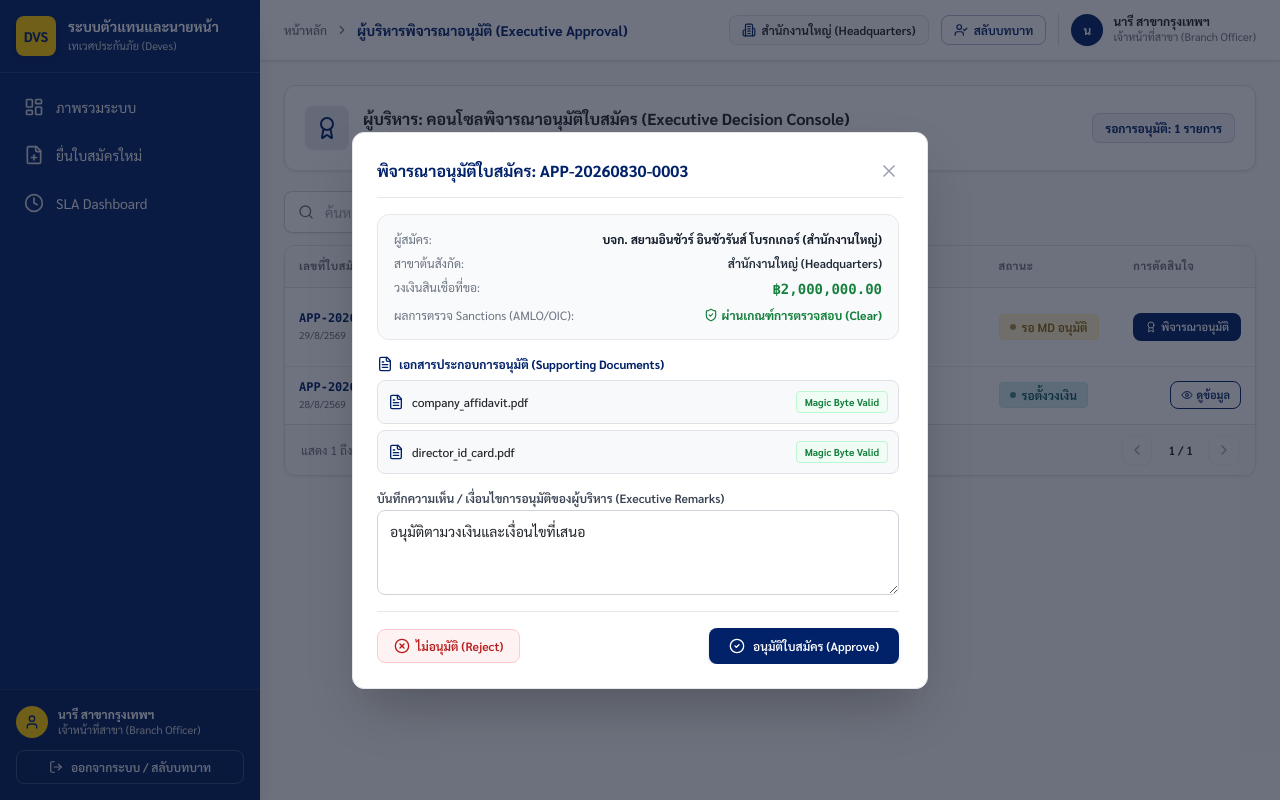
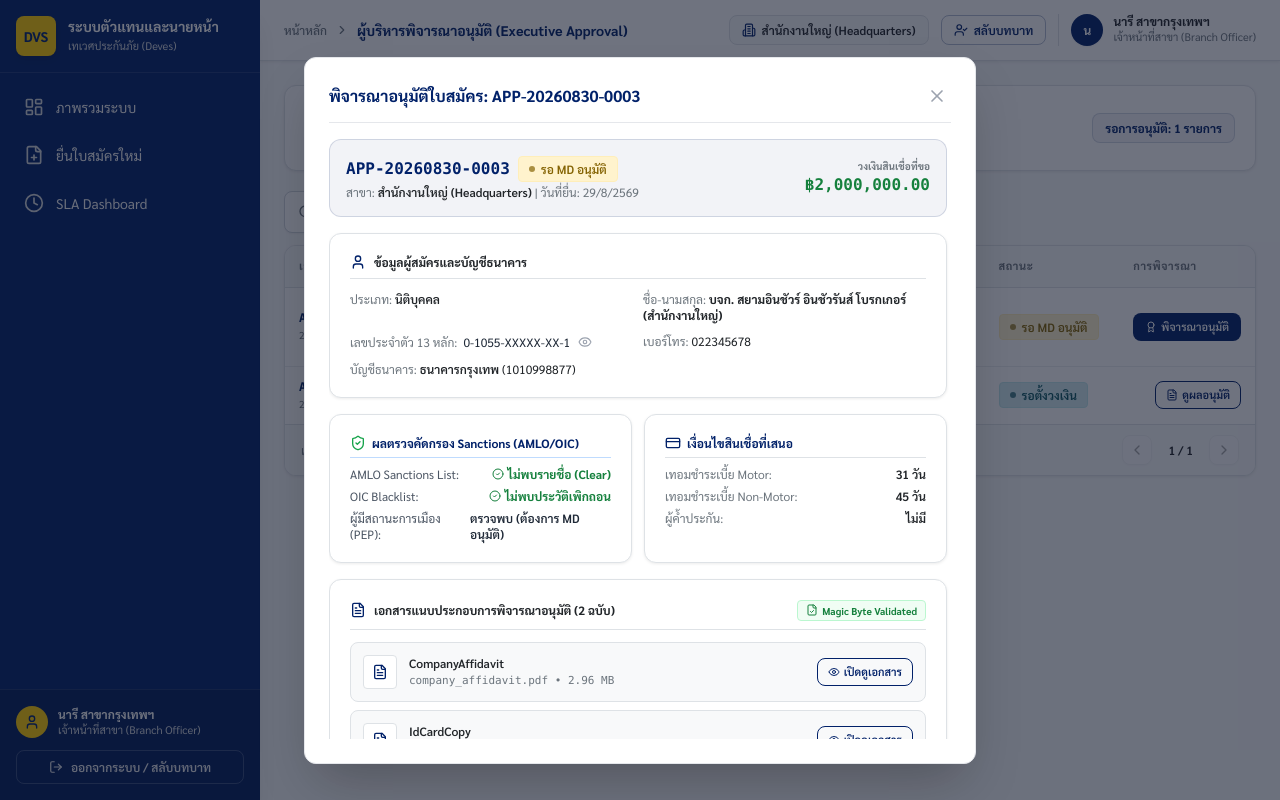
Before and after one commit to Nineteens19/DVS_ManagedAgentBroker, a Next.js app in the folder src/frontend/: page /approval in a window 1280 px wide. Both pictures are taken after a click on the button "พิจารณาอนุมัติ". Built offline with nearby package versions, Linux system fonts and the light colour scheme; no server answers.

Commit message:
refactor(approval): remove redundant view button and combine decision modal with full document review

```diff
--- a/src/frontend/app/approval/page.tsx
+++ b/src/frontend/app/approval/page.tsx
@@ -3,20 +3,24 @@
 import React, { useState } from 'react';
 import { useQuery, useMutation, useQueryClient } from '@tanstack/react-query';
 import { apiClient } from '../../services/apiClient';
-import { ApplicationListItemDto, AgentApplicationDetailDto } from '../../types/domain';
+import { ApplicationListItemDto, AgentApplicationDetailDto, AttachmentDto } from '../../types/domain';
 import { DataTable, Column } from '../../components/ui/DataTable';
 import { StatusBadge } from '../../components/ui/StatusBadge';
+import { PiiMaskedField } from '../../components/ui/PiiMaskedField';
 import { Modal } from '../../components/ui/Modal';
-import { ApplicationDetailModal } from '../../components/ui/ApplicationDetailModal';
 import { useToast } from '../../context/ToastContext';
 import {
   Award,
   CheckCircle2,
   XCircle,
   ShieldAlert,
+  FileCheck,
   Eye,
   FileText,
   ShieldCheck,
+  User,
+  CreditCard,
+  Landmark,
 } from 'lucide-react';
 
 export default function ApprovalPage() {
@@ -26,9 +30,7 @@ export default function ApprovalPage() {
   const [selectedAppId, setSelectedAppId] = useState<string | null>(null);
   const [isDecisionModalOpen, setIsDecisionModalOpen] = useState(false);
   const [decisionNotes, setDecisionNotes] = useState('อนุมัติตามวงเงินและเงื่อนไขที่เสนอ');
-
-  const [detailApp, setDetailApp] = useState<AgentApplicationDetailDto | null>(null);
-  const [isDetailModalOpen, setIsDetailModalOpen] = useState(false);
+  const [previewDoc, setPreviewDoc] = useState<AttachmentDto | null>(null);
 
   const { data: applications = [] } = useQuery({
     queryKey: ['applications'],
@@ -42,9 +44,7 @@ export default function ApprovalPage() {
       app.status === 'ExecutiveRejected'
   );
 
-  const selectedApp = applications.find((a) => a.id === selectedAppId);
-
-  const { data: fullDetail } = useQuery<AgentApplicationDetailDto | null>({
+  const { data: fullDetail, isLoading: isLoadingDetail } = useQuery<AgentApplicationDetailDto | null>({
     queryKey: ['applicationDetail', selectedAppId],
     queryFn: () => (selectedAppId ? apiClient.getApplicationById(selectedAppId) : null),
     enabled: Boolean(selectedAppId),
@@ -77,14 +77,6 @@ export default function ApprovalPage() {
       });
     },
   });
-
-  const handleRowClick = async (appId: string) => {
-    const detail = await apiClient.getApplicationById(appId);
-    if (detail) {
-      setDetailApp(detail);
-      setIsDetailModalOpen(true);
-    }
-  };
 
   const handleOpenDecision = (appId: string) => {
     setSelectedAppId(appId);
@@ -142,7 +134,7 @@ export default function ApprovalPage() {
       cell: (row) => <StatusBadge status={row.status} />,
     },
     {
-      header: 'การตัดสินใจ',
+      header: 'การพิจารณา',
       width: '13%',
       className: 'text-right',
       cell: (row) => (
@@ -151,6 +143,7 @@ export default function ApprovalPage() {
             <button
               onClick={() => handleOpenDecision(row.id)}
               className="btn-primary !h-7 !px-3 !py-0 text-[11px] whitespace-nowrap inline-flex items-center space-x-1 shadow-xs"
+              title="เปิดดูข้อมูลและเอกสารประกอบการอนุมัติ"
             >
               <Award className="w-3 h-3" />
               <span>พิจารณาอนุมัติ</span>
@@ -158,15 +151,47 @@ export default function ApprovalPage() {
           ) : (
             <button
               type="button"
-              onClick={() => handleRowClick(row.id)}
+              onClick={() => handleOpenDecision(row.id)}
               className="btn-outline !h-7 !px-2.5 !py-0 text-[11px] whitespace-nowrap inline-flex items-center space-x-1"
+              title="เปิดดูรายละเอียดและผลการตัดสินใจ"
             >
-              <Eye className="w-3 h-3" />
-              <span>ดูข้อมูล</span>
+              <FileText className="w-3 h-3" />
+              <span>ดูผลอนุมัติ</span>
             </button>
           )}
         </div>
       ),
+    },
+  ];
+
+  // Fallback simulated attachments if empty so MD always has realistic docs to inspect
+  const displayAttachments: AttachmentDto[] =
+    fullDetail?.attachments && fullDetail.attachments.length > 0
+      ? fullDetail.attachments
+      : [
+          {
+            id: 'doc-001',
+            fileName: 'สำเนาบัตรประชาชนผู้สมัคร.pdf',
+            fileSizeBytes: 1048576,
+            contentType: 'application/pdf',
+            documentType: 'สำเนาบัตรประชาชน',
+            uploadedAt: fullDetail?.createdAt || new Date().toISOString(),
+          },
+          {
+            id: 'doc-002',
+            fileName: 'สำเนาหน้าสมุดบัญชีธนาคาร.jpg',
+            fileSizeBytes: 2097152,
+            contentType: 'image/jpeg',
+            documentType: 'สำเนาหน้าสมุดบัญชีธนาคาร',
+            uploadedAt: fullDetail?.createdAt || new Date().toISOString(),
+          },
+          {
+            id: 'doc-003',
+            fileName: 'หนังสือสัญญาค้ำประกันพร้อมสำเนาบัตรผู้ค้ำ.pdf',
+            fileSizeBytes: 3145728,
+            contentType: 'application/pdf',
+            documentType: 'หนังสือค้ำประกันสัญญา',
+            uploadedAt: fullDetail?.createdAt || new Date().toISOString(),
           },
         ];
 
@@ -183,7 +208,7 @@ export default function ApprovalPage() {
               ผู้บริหาร: คอนโซลพิจารณาอนุมัติใบสมัคร (Executive Decision Console)
             </h2>
             <p className="text-xs text-[#6C757D] mt-0.5">
-              คลิกที่แถวหรือกดดูข้อมูลเพื่อตรวจสอบเอกสารประกอบการอนุมัติ (ID, หนังสือค้ำประกัน, Sanctions)
+              คลิกที่แถวหรือกดพิจารณาอนุมัติ เพื่อตรวจสอบข้อมูลผู้สมัครและเอกสารแนบทุกฉบับก่อนลงนาม
             </p>
           </div>
         </div>
@@ -192,80 +217,185 @@ export default function ApprovalPage() {
         </div>
       </div>
 
-      {/* Decision Queue Table (Click Row to View Full Details) */}
+      {/* Decision Queue Table (Click Row to Open Full Inspection & Decision) */}
       <DataTable
         data={approvalQueue}
         columns={columns}
-        onRowClick={(row) => handleRowClick(row.id)}
+        onRowClick={(row) => handleOpenDecision(row.id)}
         searchPlaceholder="ค้นหาตามเลขที่ใบสมัคร หรือ ชื่อผู้สมัคร..."
       />
 
-      {/* Executive Decision & Documents Inspection Modal */}
+      {/* All-in-One Executive Approval & Document Inspection Modal */}
       <Modal
         isOpen={isDecisionModalOpen}
         onClose={() => setIsDecisionModalOpen(false)}
-        title={`พิจารณาอนุมัติใบสมัคร: ${selectedApp?.applicationNumber || ''}`}
-        maxWidth="xl"
+        title={`พิจารณาอนุมัติใบสมัคร: ${fullDetail?.applicationNumber || ''}`}
+        maxWidth="2xl"
       >
-        {selectedApp ? (
+        {fullDetail ? (
           <div className="space-y-4 max-h-[75vh] overflow-y-auto pr-1">
-            {/* Quick Summary Box */}
-            <div className="p-4 rounded-xl bg-gray-50 border border-gray-200 space-y-2 text-xs">
+            {/* Header Summary Banner */}
+            <div className="p-4 rounded-xl bg-[#012169]/5 border border-[#012169]/15 flex items-center justify-between">
+              <div>
+                <div className="flex items-center space-x-2">
+                  <span className="font-mono text-base font-bold text-[#012169]">
+                    {fullDetail.applicationNumber}
+                  </span>
+                  <StatusBadge status={fullDetail.status} />
+                </div>
+                <p className="text-xs text-[#6C757D] mt-0.5">
+                  สาขา: <span className="font-semibold text-[#212529]">{fullDetail.branchName}</span> | วันที่ยื่น: {new Date(fullDetail.createdAt).toLocaleDateString('th-TH')}
+                </p>
+              </div>
+
+              <div className="text-right">
+                <div className="text-[10px] text-[#6C757D] uppercase font-bold">วงเงินสินเชื่อที่ขอ</div>
+                <div className="font-mono text-base font-bold text-green-700">
+                  ฿{fullDetail.requestedCreditLimit.toLocaleString('th-TH', { minimumFractionDigits: 2 })}
+                </div>
+              </div>
+            </div>
+
+            {/* 1. Applicant Profile & Bank Details */}
+            <div className="deves-card p-4 space-y-3">
+              <div className="flex items-center space-x-2 text-[#012169] pb-2 border-b border-[#DEE2E6]">
+                <User className="w-4 h-4" />
+                <h4 className="text-xs font-bold text-[#212529]">ข้อมูลผู้สมัครและบัญชีธนาคาร</h4>
+              </div>
+
+              <div className="grid grid-cols-1 md:grid-cols-2 gap-2.5 text-xs text-[#212529]">
+                <p>
+                  <span className="text-[#6C757D]">ประเภท:</span>{' '}
+                  <span className="font-semibold">
+                    {fullDetail.agentType === 'Individual' ? 'บุคคลธรรมดา' : 'นิติบุคคล'}
+                  </span>
+                </p>
+                <p>
+                  <span className="text-[#6C757D]">ชื่อ-นามสกุล:</span>{' '}
+                  <span className="font-bold">
+                    {fullDetail.profile.titleTh} {fullDetail.profile.firstNameTh} {fullDetail.profile.lastNameTh}
+                  </span>
+                </p>
+                <div className="flex items-center space-x-1.5">
+                  <span className="text-[#6C757D]">เลขประจำตัว 13 หลัก:</span>
+                  <PiiMaskedField value={fullDetail.profile.nationalIdOrTaxId} />
+                </div>
+                <p>
+                  <span className="text-[#6C757D]">เบอร์โทร:</span> {fullDetail.profile.phoneNumber || '-'}
+                </p>
+                <p className="md:col-span-2">
+                  <span className="text-[#6C757D]">บัญชีธนาคาร:</span>{' '}
+                  <span className="font-semibold">{fullDetail.profile.bankName}</span> ({fullDetail.profile.bankAccountNumber || '-'})
+                </p>
+              </div>
+            </div>
+
+            {/* 2. Sanctions Screening & Credit Terms Grid */}
+            <div className="grid grid-cols-1 md:grid-cols-2 gap-3">
+              {/* Sanctions & AMLO Check */}
+              <div className="deves-card p-3.5 space-y-2 bg-blue-50/40 border-blue-200">
+                <div className="flex items-center space-x-1.5 text-primary font-bold text-xs pb-1.5 border-b border-blue-200">
+                  <ShieldCheck className="w-4 h-4 text-green-600" />
+                  <span>ผลตรวจคัดกรอง Sanctions (AMLO/OIC)</span>
+                </div>
+                <div className="text-xs space-y-1.5">
                   <div className="flex justify-between">
-                <span className="text-gray-500">ผู้สมัคร:</span>
-                <span className="font-bold text-gray-900">{selectedApp.applicantName}</span>
-              </div>
-              <div className="flex justify-between">
-                <span className="text-gray-500">สาขาต้นสังกัด:</span>
-                <span className="font-semibold text-gray-800">{selectedApp.branchName}</span>
-              </div>
-              <div className="flex justify-between">
-                <span className="text-gray-500">วงเงินสินเชื่อที่ขอ:</span>
-                <span className="font-mono text-green-700 font-bold text-sm">
-                  ฿{selectedApp.requestedCreditLimit.toLocaleString('th-TH', { minimumFractionDigits: 2 })}
+                    <span className="text-gray-600">AMLO Sanctions List:</span>
+                    <span className="text-green-700 font-bold flex items-center">
+                      <CheckCircle2 className="w-3 h-3 mr-1 inline" />
+                      ไม่พบรายชื่อ (Clear)
                     </span>
                   </div>
                   <div className="flex justify-between">
-                <span className="text-gray-500">ผลการตรวจ Sanctions (AMLO/OIC):</span>
+                    <span className="text-gray-600">OIC Blacklist:</span>
                     <span className="text-green-700 font-bold flex items-center">
-                  <ShieldCheck className="w-3.5 h-3.5 mr-1" />
-                  ผ่านเกณฑ์การตรวจสอบ (Clear)
+                      <CheckCircle2 className="w-3 h-3 mr-1 inline" />
+                      ไม่พบประวัติเพิกถอน
+                    </span>
+                  </div>
+                  <div className="flex justify-between">
+                    <span className="text-gray-600">ผู้มีสถานะการเมือง (PEP):</span>
+                    <span className="text-gray-800 font-semibold">
+                      {fullDetail.complianceRecord?.requiresDirectorApproval
+                        ? 'ตรวจพบ (ต้องการ MD อนุมัติ)'
+                        : 'ไม่พบสถานะ PEP (ปกติ)'}
+                    </span>
+                  </div>
+                </div>
+              </div>
+
+              {/* Credit Terms */}
+              <div className="deves-card p-3.5 space-y-2">
+                <div className="flex items-center space-x-1.5 text-[#012169] font-bold text-xs pb-1.5 border-b border-[#DEE2E6]">
+                  <CreditCard className="w-4 h-4" />
+                  <span>เงื่อนไขสินเชื่อที่เสนอ</span>
+                </div>
+                <div className="text-xs space-y-1.5">
+                  <div className="flex justify-between">
+                    <span className="text-[#6C757D]">เทอมชำระเบี้ย Motor:</span>
+                    <span className="font-semibold">{fullDetail.paymentTermMotorDays} วัน</span>
+                  </div>
+                  <div className="flex justify-between">
+                    <span className="text-[#6C757D]">เทอมชำระเบี้ย Non-Motor:</span>
+                    <span className="font-semibold">{fullDetail.paymentTermNonMotorDays} วัน</span>
+                  </div>
+                  <div className="flex justify-between">
+                    <span className="text-[#6C757D]">ผู้ค้ำประกัน:</span>
+                    <span className="font-semibold">{fullDetail.guarantor ? fullDetail.guarantor.firstNameTh : 'ไม่มี'}</span>
+                  </div>
+                </div>
+              </div>
+            </div>
+
+            {/* 3. Supporting Documents with Instant 1-Click Preview */}
+            <div className="deves-card p-4 space-y-3">
+              <div className="flex items-center justify-between pb-2 border-b border-[#DEE2E6]">
+                <div className="flex items-center space-x-2 text-[#012169]">
+                  <FileText className="w-4 h-4" />
+                  <h4 className="text-xs font-bold text-[#212529]">
+                    เอกสารแนบประกอบการพิจารณาอนุมัติ ({displayAttachments.length} ฉบับ)
+                  </h4>
+                </div>
+                <span className="text-[10px] text-green-700 font-bold bg-green-50 px-2 py-0.5 rounded border border-green-200 flex items-center space-x-1">
+                  <FileCheck className="w-3 h-3" />
+                  <span>Magic Byte Validated</span>
+                </span>
+              </div>
+
+              <div className="space-y-2">
+                {displayAttachments.map((doc, idx) => (
+                  <div
+                    key={doc.id || idx}
+                    className="p-3 rounded-lg bg-[#F8F9FA] border border-[#DEE2E6] flex items-center justify-between text-xs"
+                  >
+                    <div className="flex items-center space-x-3">
+                      <div className="p-2 rounded bg-white border border-[#DEE2E6] text-[#012169]">
+                        <FileText className="w-4 h-4" />
+                      </div>
+                      <div>
+                        <span className="font-semibold text-[#212529] block">
+                          {doc.documentType || doc.fileName}
+                        </span>
+                        <span className="text-[11px] text-[#6C757D] font-mono">
+                          {doc.fileName} • {(doc.fileSizeBytes / (1024 * 1024)).toFixed(2)} MB
                         </span>
                       </div>
                     </div>
 
-            {/* Supporting Documents Checklist for MD Inspection */}
-            <div className="space-y-2">
-              <h4 className="text-xs font-bold text-[#012169] flex items-center space-x-1.5">
-                <FileText className="w-4 h-4" />
-                <span>เอกสารประกอบการอนุมัติ (Supporting Documents)</span>
-              </h4>
-              <div className="space-y-1.5">
-                {(fullDetail?.attachments && fullDetail.attachments.length > 0
-                  ? fullDetail.attachments
-                  : [
-                      { fileName: 'สำเนาบัตรประชาชนผู้สมัคร.pdf', contentType: 'application/pdf' },
-                      { fileName: 'สำเนาหน้าสมุดบัญชีธนาคาร.jpg', contentType: 'image/jpeg' },
-                      { fileName: 'หนังสือสัญญาค้ำประกัน.pdf', contentType: 'application/pdf' },
-                    ]
-                ).map((doc, idx) => (
-                  <div
-                    key={idx}
-                    className="p-2.5 rounded-lg bg-[#F8F9FA] border border-[#DEE2E6] flex items-center justify-between text-xs"
+                    <button
+                      type="button"
+                      onClick={() => setPreviewDoc(doc)}
+                      className="btn-outline !h-7 !px-2.5 !py-0 text-[11px] inline-flex items-center space-x-1"
                     >
-                    <div className="flex items-center space-x-2">
-                      <FileText className="w-4 h-4 text-[#012169]" />
-                      <span className="font-medium text-[#212529]">{doc.fileName}</span>
-                    </div>
-                    <span className="text-[10px] font-bold text-green-700 bg-green-50 px-2 py-0.5 rounded border border-green-200">
-                      Magic Byte Valid
-                    </span>
+                      <Eye className="w-3 h-3" />
+                      <span>เปิดดูเอกสาร</span>
+                    </button>
                   </div>
                 ))}
               </div>
             </div>
 
-            {/* Decision Notes */}
+            {/* 4. Executive Remarks Input */}
             <div>
               <label className="block text-xs font-semibold text-gray-700 mb-1">
                 บันทึกความเห็น / เงื่อนไขการอนุมัติของผู้บริหาร (Executive Remarks)
@@ -281,6 +411,16 @@ export default function ApprovalPage() {
 
             {/* Action Buttons */}
             <div className="flex items-center justify-between pt-4 border-t border-gray-200">
+              <button
+                type="button"
+                onClick={() => setIsDecisionModalOpen(false)}
+                className="btn-outline text-xs !h-9"
+              >
+                ปิดหน้าต่าง
+              </button>
+
+              {fullDetail.status === 'PendingExecutiveApproval' ? (
+                <div className="flex items-center space-x-2">
                   <button
                     type="button"
                     onClick={() => rejectMutation.mutate(decisionNotes)}
@@ -301,18 +441,53 @@ export default function ApprovalPage() {
                     <span>{approveMutation.isPending ? 'กำลังอนุมัติ...' : 'อนุมัติใบสมัคร (Approve)'}</span>
                   </button>
                 </div>
+              ) : (
+                <span className="text-xs font-bold text-[#6C757D]">
+                  ใบสมัครนี้ได้รับการพิจารณาแล้ว ({fullDetail.statusDisplayNameTh})
+                </span>
+              )}
+            </div>
           </div>
         ) : (
-          <div className="py-8 text-center text-xs text-gray-500">กำลังโหลดข้อมูล...</div>
+          <div className="py-8 text-center text-xs text-gray-500">กำลังโหลดข้อมูลใบสมัคร...</div>
         )}
       </Modal>
 
-      {/* Full Detail Modal */}
-      <ApplicationDetailModal
-        isOpen={isDetailModalOpen}
-        onClose={() => setIsDetailModalOpen(false)}
-        application={detailApp}
-      />
+      {/* Document Quick Viewer Preview Modal */}
+      {previewDoc && (
+        <Modal
+          isOpen={Boolean(previewDoc)}
+          onClose={() => setPreviewDoc(null)}
+          title={`ดูตัวอย่างเอกสาร: ${previewDoc.documentType || previewDoc.fileName}`}
+          maxWidth="lg"
+        >
+          <div className="space-y-4">
+            <div className="p-8 rounded-xl bg-gray-100 border-2 border-dashed border-gray-300 text-center space-y-3">
+              <FileText className="w-12 h-12 text-[#012169] mx-auto" />
+              <div>
+                <h4 className="text-sm font-bold text-[#212529]">{previewDoc.fileName}</h4>
+                <p className="text-xs text-[#6C757D] font-mono mt-0.5">
+                  ประเภท: {previewDoc.contentType} • ขนาด: {(previewDoc.fileSizeBytes / (1024 * 1024)).toFixed(2)} MB
+                </p>
+              </div>
+              <div className="inline-flex items-center space-x-1 text-xs text-green-700 bg-green-50 px-3 py-1 rounded-full border border-green-200 font-bold">
+                <CheckCircle2 className="w-4 h-4" />
+                <span>ตรวจสอบ Magic Byte ลายเซ็นไฟล์เรียบร้อย</span>
+              </div>
+            </div>
+
+            <div className="flex justify-end">
+              <button
+                type="button"
+                onClick={() => setPreviewDoc(null)}
+                className="btn-primary text-xs !h-8"
+              >
+                ปิดตัวอย่างเอกสาร
+              </button>
+            </div>
+          </div>
+        </Modal>
+      )}
     </div>
   );
 }
```
Lines whose indentation alone changed are shown as unchanged.
